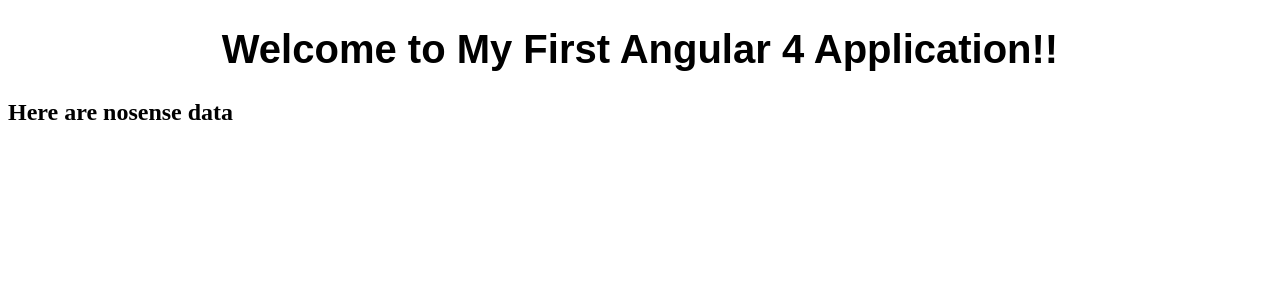
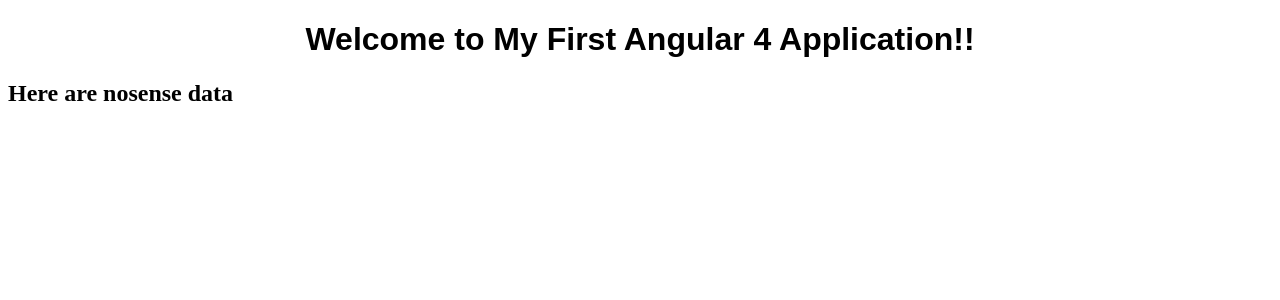
Before and after one commit to MarwanMbarki/my-angular-app, an Angular app: page / in a window 1280 px wide. Shown: the top 300 px of the page. Built offline with nearby package versions, Linux system fonts and the light colour scheme.

Commit message:
Update app.component.css

```diff
--- a/src/app/app.component.css
+++ b/src/app/app.component.css
@@ -6,5 +6,4 @@
 h1{
  color: black;
  font-family: Arial, Helvetica, sans-serif;
- font-size: 250%;
 }
```
